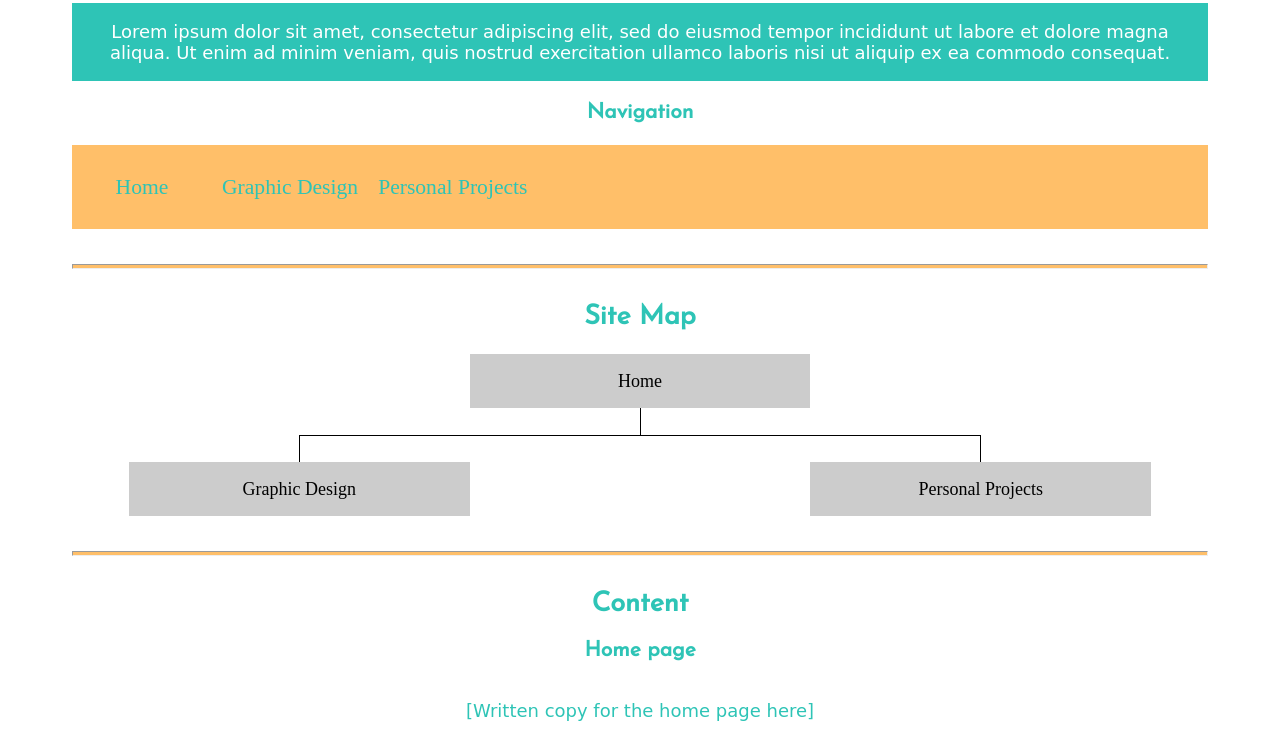
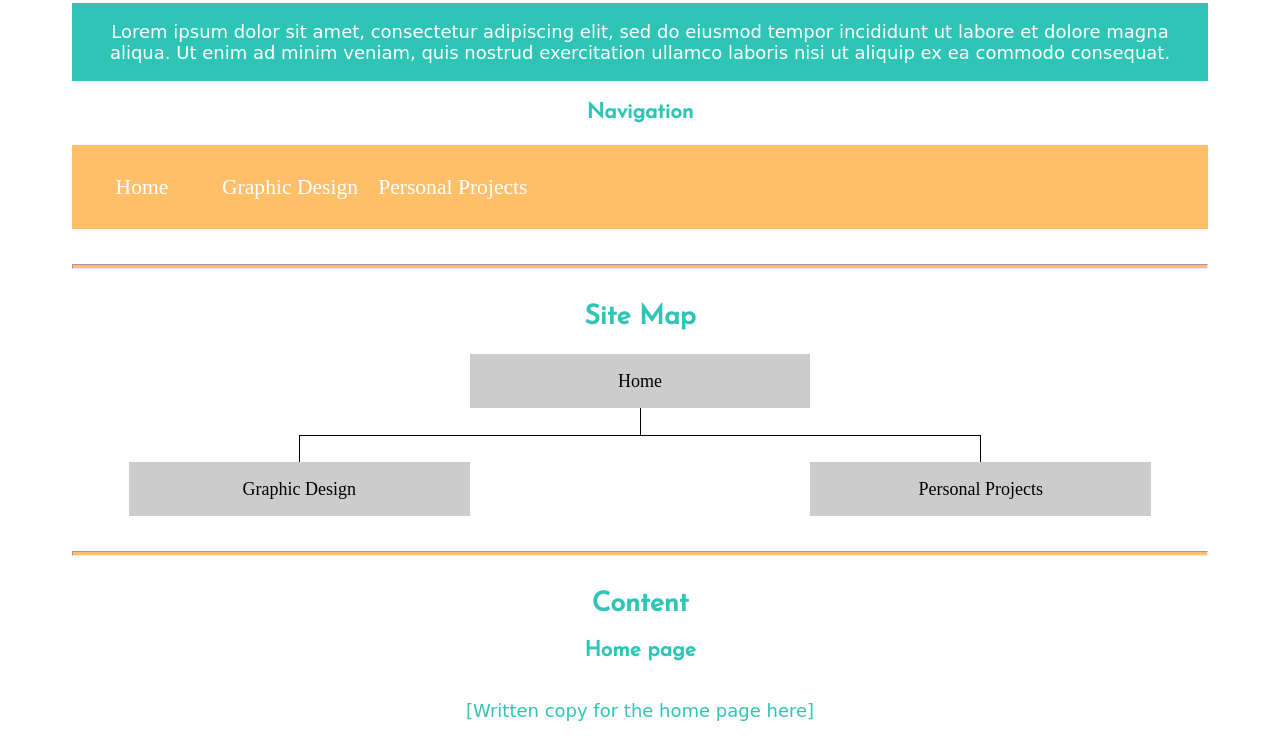
Before and after one commit to Wizic7/wdd130, a plain HTML site: page portfolio-project/site-plan.html in a window 1280 px wide. Shown: the part 2749-3503 px from the top of the page. Drawn offline with Linux system fonts and the light colour scheme; a web font is replaced by a local one.

Commit message:
nav link color fized

```diff
--- a/portfolio-project/styles/site-plan.css
+++ b/portfolio-project/styles/site-plan.css
@@ -24,7 +24,7 @@ Fonts are separated by a | */
   --paragraph-color-on-white: #2ec4b6; /* paragraph text on a white background */
   --paragraph-color-on-color: white; /* paragraph text on a colored background */
   --paragraph-background-color: #2ec4b6  ;
-  --nav-link-color: #2ec4b6;
+  --nav-link-color: #ffffff;
   --nav-background-color: #ffbf69;
   --nav-hover-link-color: white;
   --nav-hover-background-color: #2ec4b6;
```
